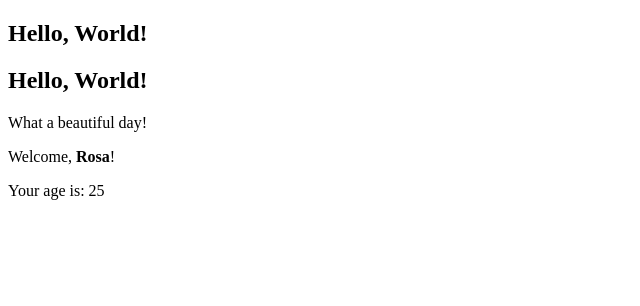
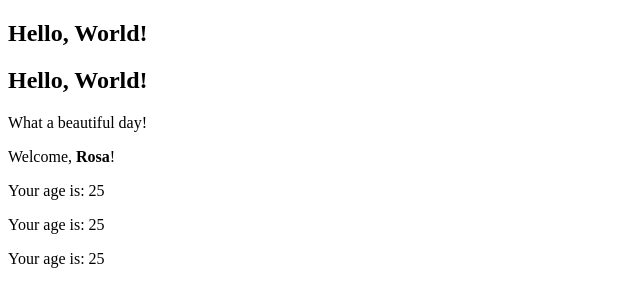
Before and after one commit to Rosia98/https---github.com-Rosia98-cursoReact, a React (Vite) app: page / in a window 1280 px wide. Shown: the top 306 px of the page, without its empty margins (0-640 px from the left). Built offline with nearby package versions, Linux system fonts and the light colour scheme.

Commit message:
Condionales 1

```diff
--- a/src/Welcome.jsx
+++ b/src/Welcome.jsx
@@ -4,7 +4,18 @@
     return(
         <div>
             <p>Welcome, <strong>{name}</strong>!</p>
-            <Age age={25}/>
+            {/*Mayor que 18*/}
+            {age > 18 && <Age age={age} />}
+
+            {/* Si age está presente */}
+            {age && <Age age={age} />}
+
+            {/* Si está entre 18 y 65 */}
+            {age > 18 && age < 65 && <Age age={age} />}
+
+            {/* Si age está entre 18 y 65 y el name es "John" */}
+            {age > 18 && age < 65 && name === "John" && <Age age={age} />}
+
         </div>
 
     )
```
